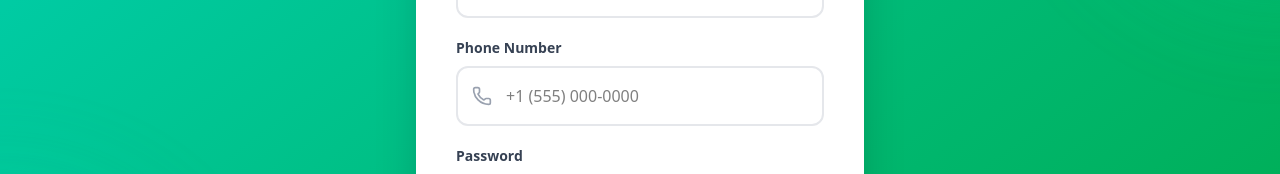
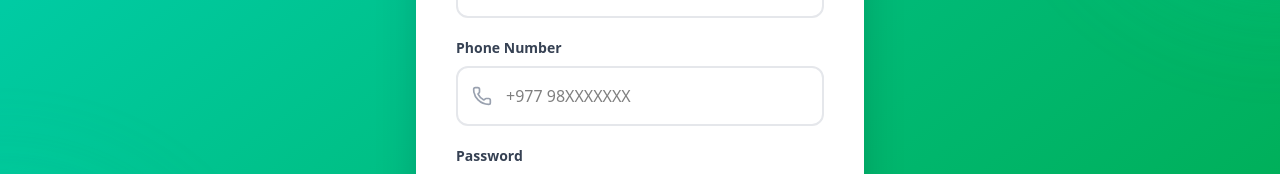
Before and after one commit to Rixbroho/Sport_Booking, a React app in the folder frontend/: page /SignIn in a window 1280 px wide. Shown: the part 394-568 px from the top of the page. Built offline with nearby package versions, Linux system fonts and the light colour scheme; the HTML template or start-up script is replaced by a standard one.

Commit message:
adding number

```diff
--- a/frontend/src/pages/SignIn.jsx
+++ b/frontend/src/pages/SignIn.jsx
@@ -90,7 +90,7 @@ const SignIn = ({ onSwitchToLogin, onSignup }) => {
                   value={formData.phone}
                   onChange={(e) => setFormData({ ...formData, phone: e.target.value })}
                   className="w-full pl-12 pr-4 py-4 border-2 border-gray-200 rounded-xl focus:ring-2 focus:ring-emerald-500 focus:border-emerald-500 outline-none transition-all"
-                  placeholder="+1 (555) 000-0000"
+                  placeholder="+977 98XXXXXXX"
                 />
               </div>
             </div>
```
